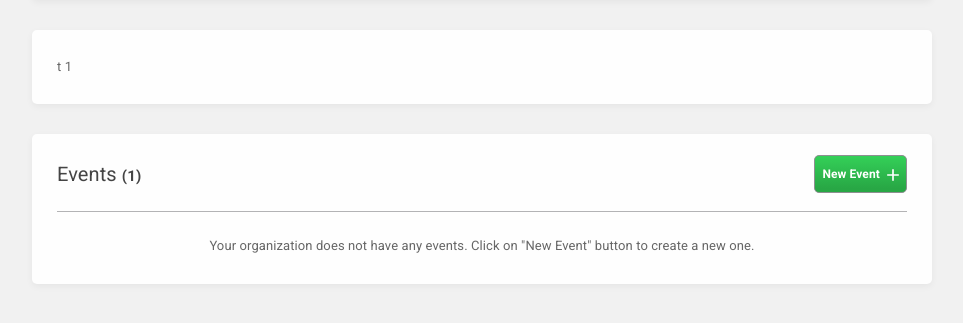
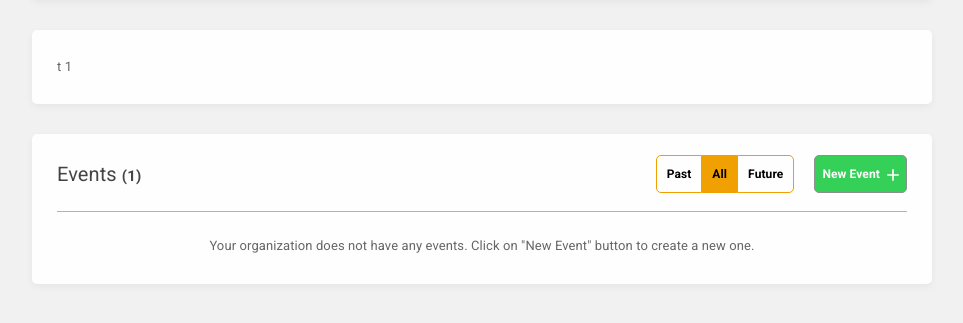
Before and after one commit to stevenshan/hack-princeton, a PHP site: page /organization_dashboard.php in a window 1280 px wide. Shown: the part 105-428 px from the top of the page, without its empty margins (158-1121 px from the left). Run offline with PHP 8.4, Linux system fonts and the light colour scheme; the visitor is signed in with stand-in values (Sample User, id 1); tables that the repository leaves empty or names only in its code hold one stand-in row (values such as "Sample post"); data that the repository does not hold is empty; a stand-in replaces the project's code that opens the database connection.

Commit message:
implemented sort and filter for organization events

```diff
--- a/map_frontend/css/organization-dash.css
+++ b/map_frontend/css/organization-dash.css
@@ -51,8 +51,7 @@ header {
 	vertical-align: middle;
 	font-size: 12px;
 	color: white;
-	background: #28a745;
-	background-image: linear-gradient(-180deg, #34d058 0%, #28a745 90%);
+	background: #34d058;
 	border-radius: 5px;
 	padding: 3px;
 	padding-left: 7px;
@@ -63,7 +62,7 @@ header {
 }
 
 .container h3 a:hover {
-	background-image: linear-gradient(-180deg, #28a745 0%, #34d058 90%);
+	background: #28a745;
 }
 
 .container h3 span {
@@ -100,11 +99,6 @@ header {
 	padding-bottom: 20px;
 }
 
-.event:last-child {
-	border-bottom: 0px;
-	padding-bottom: 0px;
-}
-
 .event h4 {
 	font-size: 20px;
 	min-height: 25px;
@@ -127,3 +121,40 @@ header {
 	max-height:100px;
 	overflow: hidden;
 }
+
+.tenseInput {
+	display: none;
+}
+
+.tenseSelect {
+	font-size: 13px;
+	border: 1px solid #f0a000;
+	padding: 0px;
+	margin: 0px;
+	float: right;
+
+	display: inline-block;
+	vertical-align: middle;
+	font-size: 12px;
+	background: #f0a000;
+	padding: 3px 10px;
+	font-weight: bold;
+	margin-top: -4px;
+	text-decoration: none;
+	cursor: pointer;
+	background: transparent;
+	color: black;
+}
+
+#futureTense:checked ~ h3 #futureSelect { background: #f0a000; }
+#everythingTense:checked ~ h3 #everythingSelect { background: #f0a000; }
+#pastTense:checked ~ h3 #pastSelect { background: #f0a000; }
+
+#futureSelect { border-radius: 0px 5px 5px 0px; margin-right: 20px; }
+#everythingSelect {border-width: 1px 0px;}
+#pastSelect { border-radius: 5px 0px 0px 5px; }
+
+.event { display: none; }
+#futureTense:checked ~ .event-future { display: block; }
+#everythingTense:checked ~ .event {display: block;}
+#pastTense:checked ~ .event-past { display: block; }
--- a/map_frontend/js/dashboard.js
+++ b/map_frontend/js/dashboard.js
@@ -31,14 +31,20 @@ $(function(){
 		events = e["events"].split(",");
 		if (e["events"] == "")
 		{
-			events = []
+			events = [];
 		}
-		num_events = events.length
+		num_events = events.length;
 
-		$(".event_count").html("(" + num_events + ")")
+		$(".event_count").html("(" + num_events + ")");
+
+		var elements = [];
+		var expected = events.length;
+
+		today = new Date().setHours(0,0,0,0);
 
 		events.forEach(function(e){
 			httpGetAsync("scripts/get_event_data.php?id="+e, function(data){
+				expected -= 1;
 				data = JSON.parse(data);
 				content = JSON.parse(data["data"]);
 
@@ -74,13 +80,34 @@ $(function(){
 					optionalDesc = "";
 				}
 
-				element = '<label class="event"> \
+				if (date > today)
+				{
+					optionalTag = "event-future";
+				}
+				else
+				{
+					optionalTag = "event-past";
+				}
+
+				element = '<label class="event ' + optionalTag + '"> \
 					<div class="event-name">' + data["name"] + '<span>' +
 					formatDate(date) + '</span></div>' + optionalTimes +
 					optionalDesc + '</label>';
-				console.log(content);
-				$("#events-container").append(element);
-			})
+
+				index = 0;
+				while (index < elements.length && date < elements[index][0])
+				{
+					index += 1;
+				}
+				elements.splice(index, 0, [date, element]);
+
+				if (expected == 0)
+				{
+					elements.forEach(function(e){
+						$("#events-container").append(e[1]);
+					});
+				}
+			});
 		});
 	});
 });
--- a/map_frontend/organization_dashboard.php
+++ b/map_frontend/organization_dashboard.php
@@ -34,7 +34,15 @@
 				<div class="events-message" id="empty-message">
 					Your organization does not have any events. Click on "New Event" button to create a new one.
 				</div>
-				<h3>Events <span class="event_count">()</span><a href="register_event.php">New Event <img src="imgs/add_white.svg" width="20"></a></h3>
+				<input type="radio" name="eventsTense" id="futureTense" class="tenseInput">
+				<input type="radio" name="eventsTense" id="everythingTense" class="tenseInput" checked>
+				<input type="radio" name="eventsTense" id="pastTense" class="tenseInput">
+				<h3>Events <span class="event_count">()</span>
+					<a href="register_event.php">New Event <img src="imgs/add_white.svg" width="20"></a>
+					<label for="futureTense" class="tenseSelect" id="futureSelect">Future</label>
+					<label for="everythingTense" class="tenseSelect" id="everythingSelect">All</label>
+					<label for="pastTense" class="tenseSelect" id="pastSelect">Past</label>
+				</h3>
 			</div>
 		</main>
 
```
